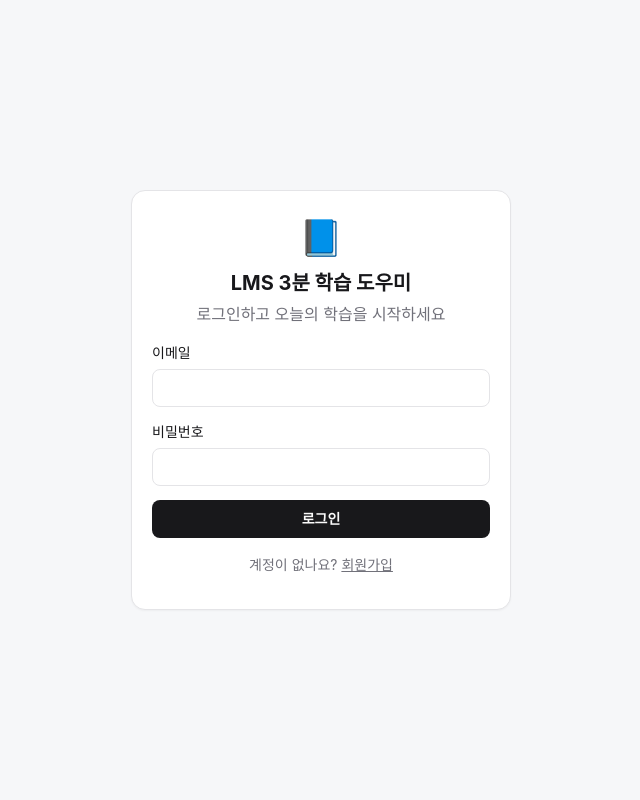
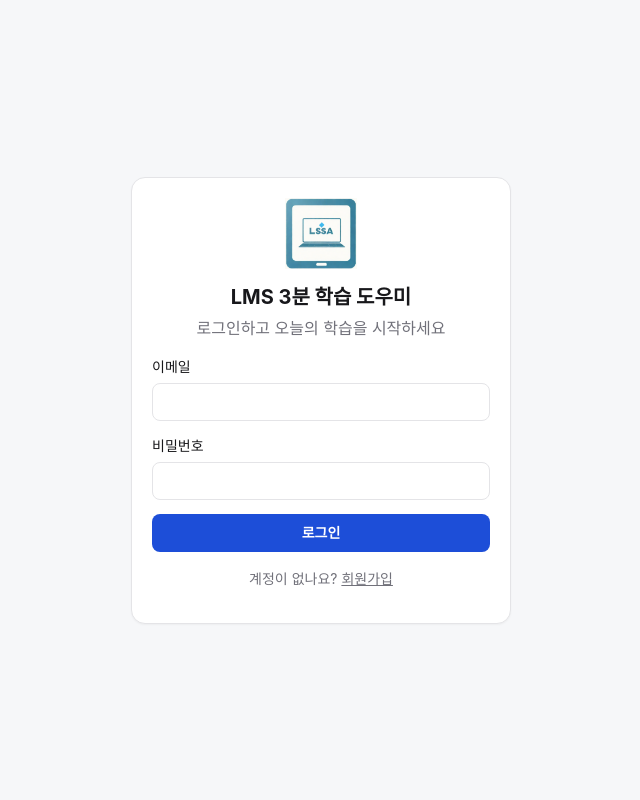
Before and after one commit to arlen-up/Study_assistance, a FastAPI app: template backend/templates/login.html in a window 1280 px wide. Shown: the whole page, without its empty margins (319-959 px from the left). Run offline with FastAPI, Linux system fonts and the light colour scheme; the template is opened without the code that fills it, so the values that code supplies are empty; parts of the project's set-up code (start-up, migrations or seed data) failed here and were passed over.

Commit message:
메인 컬러를 파란색으로 변경, 로그인 화면 로고 교체
- 강조색(primary/accent/info)을 파란 계열로 변경 (로고와 통일)
- 로그인 화면의 📘 이모지를 로고 이미지로 교체
- 테마 색(theme-color)을 파란색으로 변경
- 초록색은 정답 표시와 학습 잔디에만 유지

Co-Authored-By: Claude Haiku 5.5 <noreply@anthropic.com>

```diff
--- a/backend/templates/base.html
+++ b/backend/templates/base.html
@@ -4,7 +4,7 @@
   <meta charset="utf-8">
   <meta name="viewport" content="width=device-width, initial-scale=1">
   <title>{% block title %}LMS 3분 학습 도우미{% endblock %}</title>
-  <meta name="theme-color" content="#059669">
+  <meta name="theme-color" content="#2563eb">
   <meta name="apple-mobile-web-app-capable" content="yes">
   <meta name="apple-mobile-web-app-title" content="3분 학습">
   <link rel="manifest" href="/manifest.webmanifest">
--- a/backend/templates/login.html
+++ b/backend/templates/login.html
@@ -4,7 +4,7 @@
 <main class="center-page">
   <section class="card login-card">
     <div class="login-head">
-      <div class="logo-mark" aria-hidden="true">📘</div>
+      <img src="/static/img/logo.png" alt="" class="logo-img" width="72" height="72">
       <h1>LMS 3분 학습 도우미</h1>
       <p class="muted">{% if mode == "signup" %}새 계정 만들기{% else %}로그인하고 오늘의 학습을 시작하세요{% endif %}</p>
     </div>
--- a/public/static/css/app.css
+++ b/public/static/css/app.css
@@ -6,13 +6,13 @@
   --text: #18181b;
   --muted: #71717a;
   --border: #e4e4e7;
-  --primary: #18181b;
-  --primary-text: #fafafa;
-  --accent: #059669;
-  --accent-soft: #ecfdf5;
-  --info-bg: #f0f9ff;
-  --info-border: #bae6fd;
-  --info-text: #0c4a6e;
+  --primary: #1d4ed8;
+  --primary-text: #ffffff;
+  --accent: #2563eb;
+  --accent-soft: #eff6ff;
+  --info-bg: #eff6ff;
+  --info-border: #bfdbfe;
+  --info-text: #1e3a8a;
   --danger: #dc2626;
   --danger-bg: #fef2f2;
   --warning-bg: #fef3c7;
@@ -126,6 +126,7 @@ h1, h2, h3, h4 { margin: 0; }
 .login-head { text-align: center; display: grid; gap: 4px; }
 .login-head h1 { font-size: 1.25rem; }
 .logo-mark { font-size: 2.2rem; }
+.logo-img { display: block; width: 72px; height: 72px; object-fit: contain; margin: 0 auto 8px; }
 
 /* ---------- 통계 ---------- */
 .stats { display: grid; gap: 12px; grid-template-columns: repeat(4, 1fr); }
```
